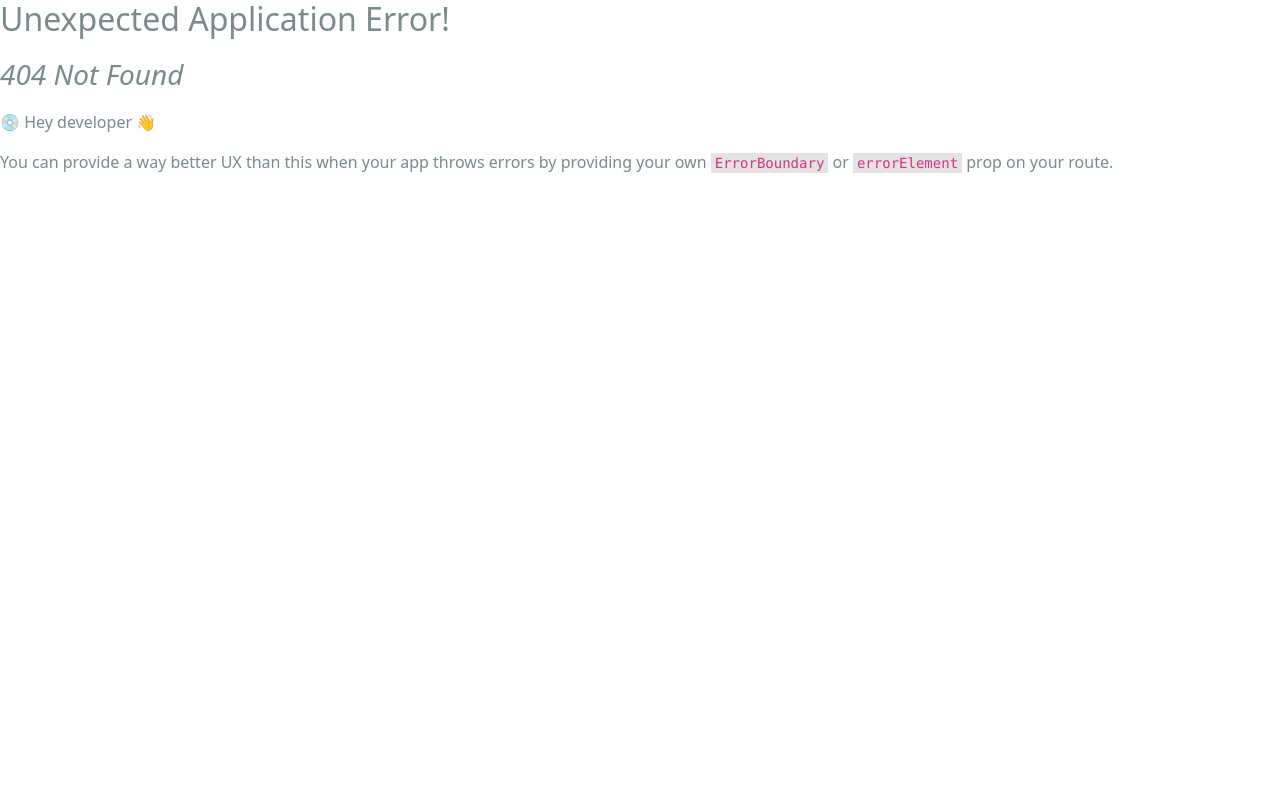
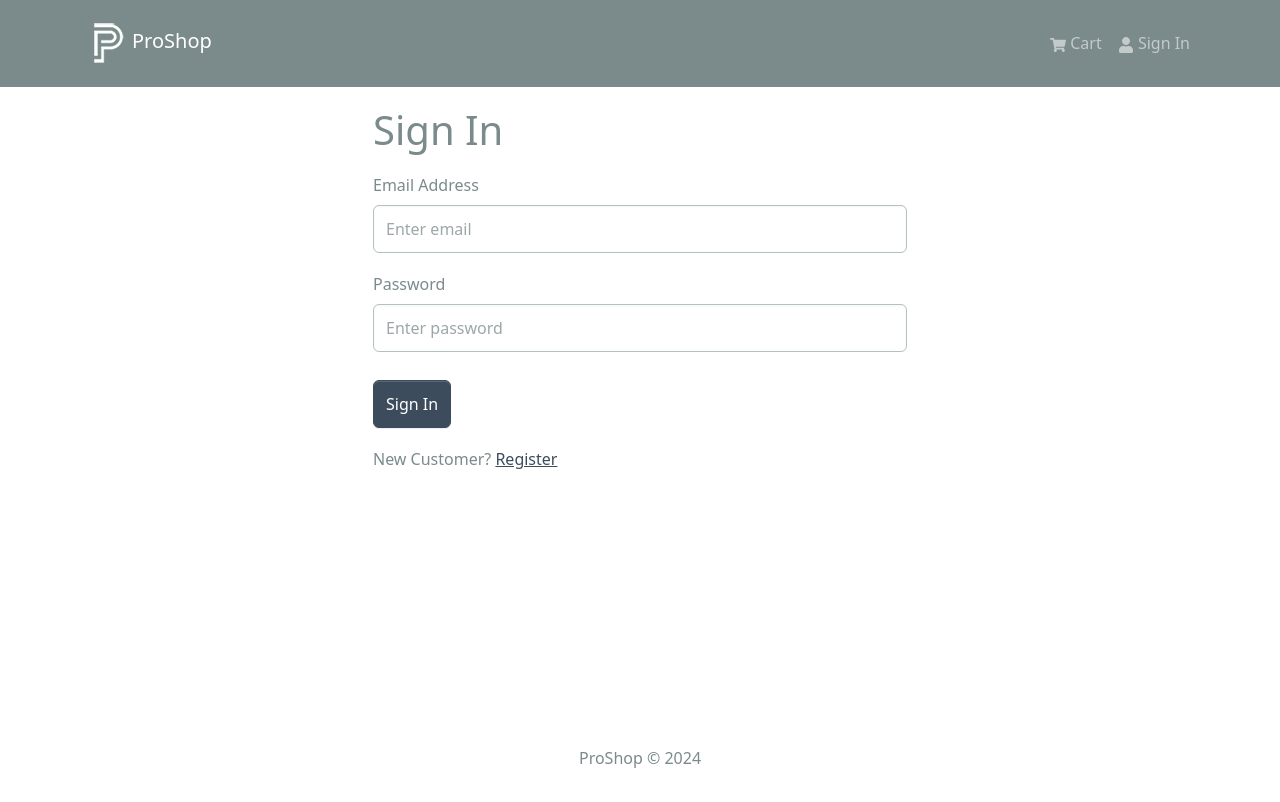
Before and after one commit to Zainab-Ayoub/proshop, a React (Create React App) app in the folder frontend/: page /register in a window 1280 px wide. Before the commit this address had no page. Shown: the top 802 px of the page. Built offline with nearby package versions, Linux system fonts and the light colour scheme.

Commit message:
import registerScreen

```diff
--- a/frontend/src/index.js
+++ b/frontend/src/index.js
@@ -17,6 +17,7 @@
 import ProductScreen from './screens/ProductScreen';
 import CartScreen from './screens/CartScreen';
 import LoginScreen from './screens/LoginScreen';
+import RegisterScreen from './screens/RegisterScreen';
 
 const router = createBrowserRouter(
   createRoutesFromElements(
@@ -25,6 +26,7 @@
       <Route path='/product/:id' element={<ProductScreen/>}/>
       <Route path='/cart' element={<CartScreen/>}/>
       <Route path='/login' element={<LoginScreen/>}/>
+      <Route path='/register' element={<RegisterScreen/>}/>
     </Route>
   )
 )
--- /dev/null
+++ b/frontend/src/screens/RegisterScreen.jsx
@@ -0,0 +1,83 @@
+import { useState, useEffect } from "react";
+import { Link, useLocation, useNavigate } from 'react-router-dom';
+import { Form, Button, Row, Col } from 'react-bootstrap';
+import { useDispatch, useSelector } from 'react-redux';
+import FormContainer from "../components/FormConainer";
+import Loader from '../components/Loader';
+import { useLoginMutation } from '../slices/usersApiSlice';
+import { setCredentials } from '../slices/authSlice';
+import { toast } from 'react-toastify';
+
+const LoginScreen = () => {
+    const [email, setEmail] = useState('');
+    const [password, setPassword] = useState('');
+
+    const dispatch = useDispatch(); // Corrected the typo here
+    const navigate = useNavigate();
+
+    const [login, { isLoading }] = useLoginMutation();
+
+    const { userInfo } = useSelector((state) => state.auth);
+
+    const { search } = useLocation();
+    const sp = new URLSearchParams(search);
+    const redirect = sp.get('redirect') || '/';
+
+    useEffect(() => {
+      if (userInfo) {
+        navigate(redirect);
+      }
+    }, [userInfo, redirect, navigate]);
+
+    const submitHandler = async (e) => {
+        e.preventDefault();
+        try {
+            const res = await login({ email, password }).unwrap();
+            dispatch(setCredentials({...res, }));
+            navigate(redirect);
+        } catch (err) {
+            toast.error(err?.data?.message || err.error);
+        }
+    }
+
+    return (
+        <FormContainer>
+            <h1>Sign In</h1>
+            <Form onSubmit={submitHandler}>
+                <Form.Group controlId='email' className="my-3">
+                    <Form.Label>Email Address</Form.Label>
+                    <Form.Control
+                    type="email"
+                    placeholder="Enter email"
+                    value={email}
+                    onChange={(e) => setEmail(e.target.value)}
+                    ></Form.Control>
+                </Form.Group>
+
+                <Form.Group controlId='password' className="my-3">
+                    <Form.Label>Password</Form.Label>
+                    <Form.Control
+                    type="password"
+                    placeholder="Enter password"
+                    value={password}
+                    onChange={(e) => setPassword(e.target.value)} // Corrected this to set the password state
+                    ></Form.Control>
+                </Form.Group>
+
+                <Button type="submit" variant="primary" className="mt-2" disabled={isLoading}>
+                    Sign In
+                </Button>
+
+                { isLoading && <Loader />}
+            </Form>
+
+            <Row className="py-3">
+                <Col>
+                  New Customer? <Link to={ redirect ? `/register?redirect=${redirect}` : '/register'}>Register</Link>
+                </Col>
+            </Row>
+        </FormContainer>
+    );
+}
+
+export default LoginScreen;
```
